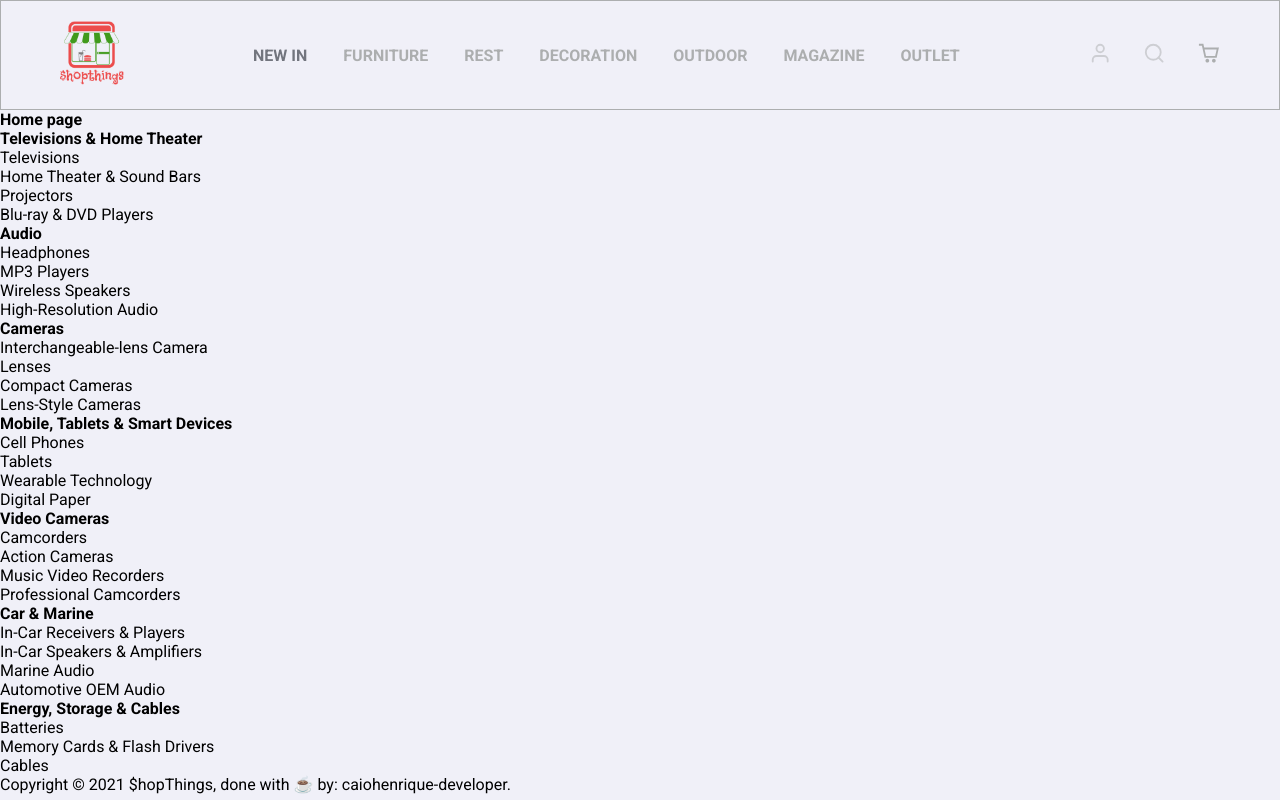
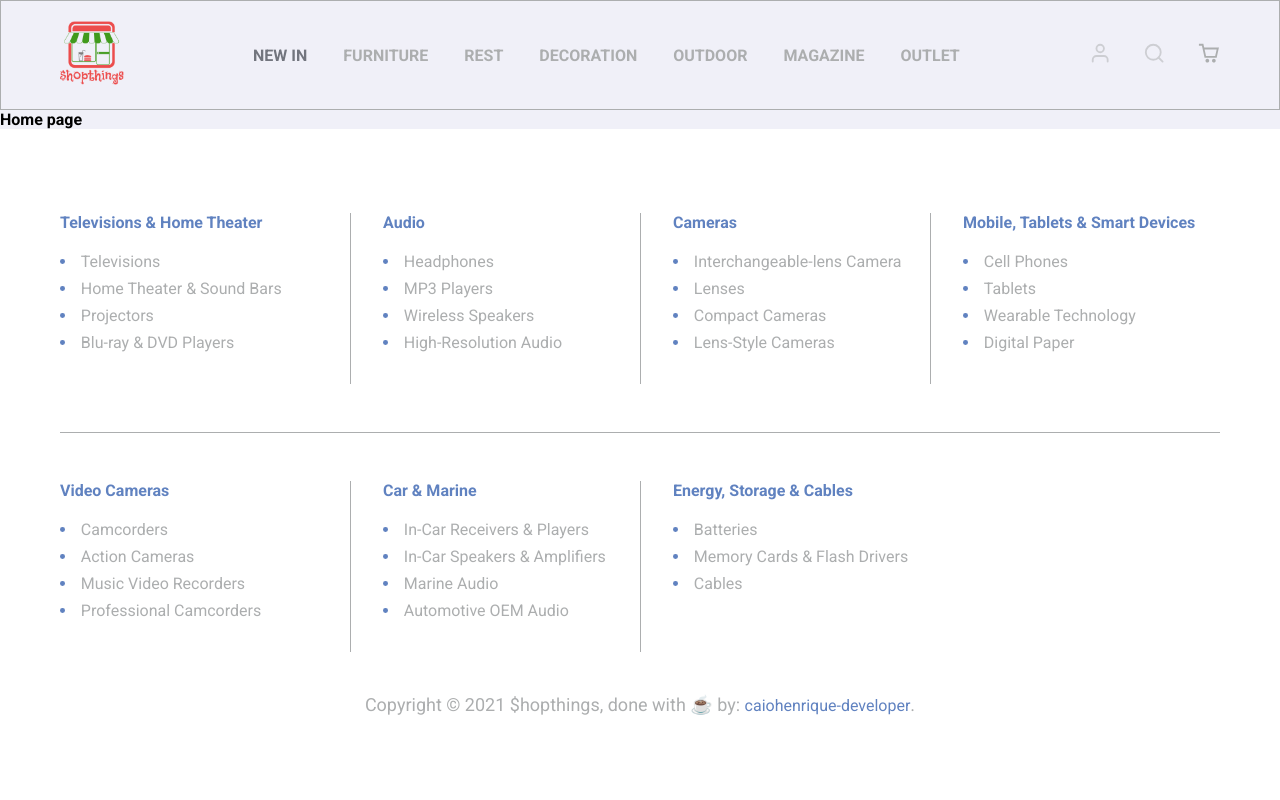
Before and after one commit to caiohenrique-developer/shopthings, a Next.js app: page / in a window 1280 px wide. Built offline with nearby package versions, Linux system fonts and the light colour scheme.

Commit message:
🎨 [style]: Desktop footer styles

```diff
--- a/src/components/Footer/index.tsx
+++ b/src/components/Footer/index.tsx
@@ -11,7 +11,7 @@ export const Footer = () => {
   return (
     <>
       <Container>
-        <div className='footer-container'>
+        <div className='app-container'>
           <nav>
             <ul>
               <h4>Televisions &#38; Home Theater</h4>
@@ -180,7 +180,7 @@ export const Footer = () => {
           </nav>
 
           <p>
-            Copyright &copy; {year} $hopThings, done with ☕ by:{' '}
+            Copyright &copy; {year} $hopthings, done with ☕ by:{' '}
             <Link
               href='https://github.com/caiohenrique-developer/shopthings'
               passHref
--- a/src/components/Footer/styles.ts
+++ b/src/components/Footer/styles.ts
@@ -1,3 +1,83 @@
 import styled from 'styled-components';
 
-export const Container = styled.footer``;
+export const Container = styled.footer`
+  background: var(--white_fff);
+  padding: 4rem 0;
+
+  .app-container {
+    nav {
+      display: grid;
+      grid-template-columns: repeat(4, 1fr);
+
+      & + nav {
+        margin-top: 3rem;
+        padding-top: 3rem;
+        border-top: 1px solid var(--gray_aca);
+      }
+
+      ul {
+        padding-bottom: 2rem;
+
+        & + ul {
+          padding-left: 2rem;
+          border-left: 1px solid var(--gray_aca);
+        }
+
+        h4 {
+          color: var(--purple_608);
+          margin-bottom: 1.25rem;
+        }
+
+        li {
+          margin-top: 0.5rem;
+
+          a {
+            display: flex;
+            align-items: center;
+
+            color: var(--gray_aca);
+
+            &:before {
+              content: '';
+
+              display: block;
+              width: 0.3rem;
+              height: 0.3rem;
+
+              background: var(--purple_608);
+              border-radius: 50%;
+              margin-right: 1rem;
+            }
+          }
+        }
+      }
+    }
+
+    p {
+      padding: 2.6rem 2.6rem 0;
+
+      color: var(--gray_aca);
+      font-size: min(18px, 3vw);
+      text-align: center;
+
+      a {
+        display: inline-block;
+        color: var(--purple_608);
+
+        &::after {
+          content: '';
+
+          display: block;
+          width: 0;
+          height: 1px;
+          background: var(--purple_608);
+          transition: 0.5s;
+        }
+
+        &:hover::after {
+          width: 100%;
+        }
+      }
+    }
+  }
+`;
--- a/src/components/Header/index.tsx
+++ b/src/components/Header/index.tsx
@@ -12,7 +12,7 @@ export const Header = () => {
   return (
     <>
       <Container>
-        <div className='header-container'>
+        <div className='app-container'>
           <Link href='/' passHref>
             <a>
               <Image
--- a/src/components/Header/styles.ts
+++ b/src/components/Header/styles.ts
@@ -3,14 +3,10 @@ import styled from 'styled-components';
 export const Container = styled.header`
   border: 1px solid var(--gray_aca);
 
-  .header-container {
+  .app-container {
     display: flex;
     align-items: center;
     justify-content: space-between;
-
-    max-width: 1200px;
-    margin: 0 auto;
-    padding: 1.25rem;
 
     > a {
       width: 4rem;
--- a/src/styles/globals.ts
+++ b/src/styles/globals.ts
@@ -20,8 +20,8 @@ export default createGlobalStyle`
       );
 
     /* Fonts */
-    --roboto: 'Roboto'; // 300;400;700
-    --poppins: 'Poppins'; // 600;700
+    --roboto: 'Roboto'; // fw: 300;400;700
+    --poppins: 'Poppins'; // fw: 600;700
     --light: 300;
     --regular: 400;
     --medium: 600;
@@ -59,6 +59,12 @@ export default createGlobalStyle`
 
     body {
       background: var(--background);
+
+      .app-container {
+        max-width: 1200px;
+        margin: 0 auto;
+        padding: 1.25rem;
+      }
 
       &::-webkit-scrollbar {
         width: 8px;
```
